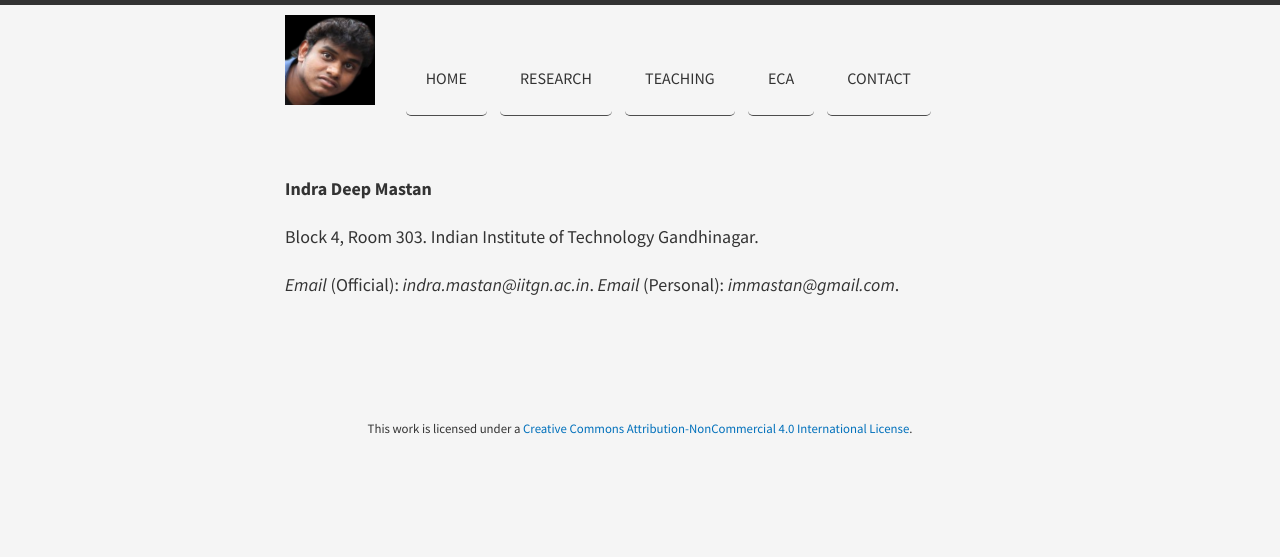
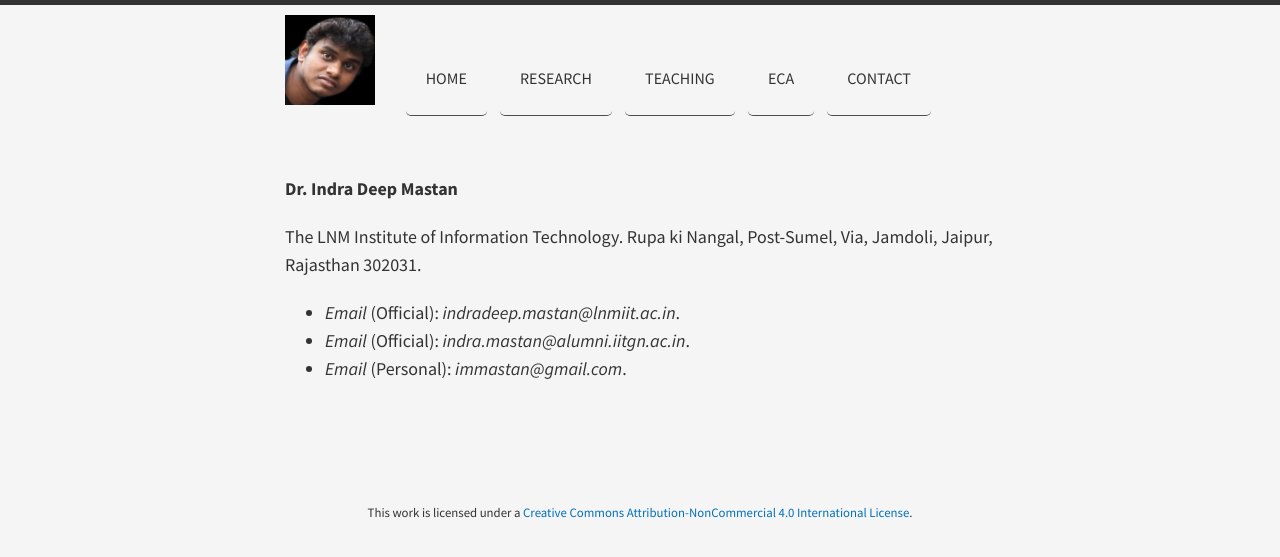
Before and after one commit to indramastan/indradeepmastan, a Jekyll site: the page built from contact/index.md, in a window 1280 px wide. Shown: the top 557 px of the page. Built offline with Jekyll 4.4.1, drawn with Linux system fonts in a browser that asks for light colours; nearby versions of some CDN libraries.

Commit message:
Update index.md

```diff
--- a/contact/index.md
+++ b/contact/index.md
@@ -3,9 +3,10 @@ layout: page
 title:
 ---
 
-#### Indra Deep Mastan
-Block 4, Room 303.
-Indian Institute of Technology Gandhinagar.
+#### Dr. Indra Deep Mastan
+The LNM Institute of Information Technology.
+Rupa ki Nangal, Post-Sumel, Via, Jamdoli, Jaipur, Rajasthan 302031.
 
-*Email* (Official): *indra.mastan@iitgn.ac.in*.
-*Email* (Personal): *immastan@gmail.com*.
+- *Email* (Official): *indradeep.mastan@lnmiit.ac.in*.
+- *Email* (Official): *indra.mastan@alumni.iitgn.ac.in*.
+- *Email* (Personal): *immastan@gmail.com*.
```
